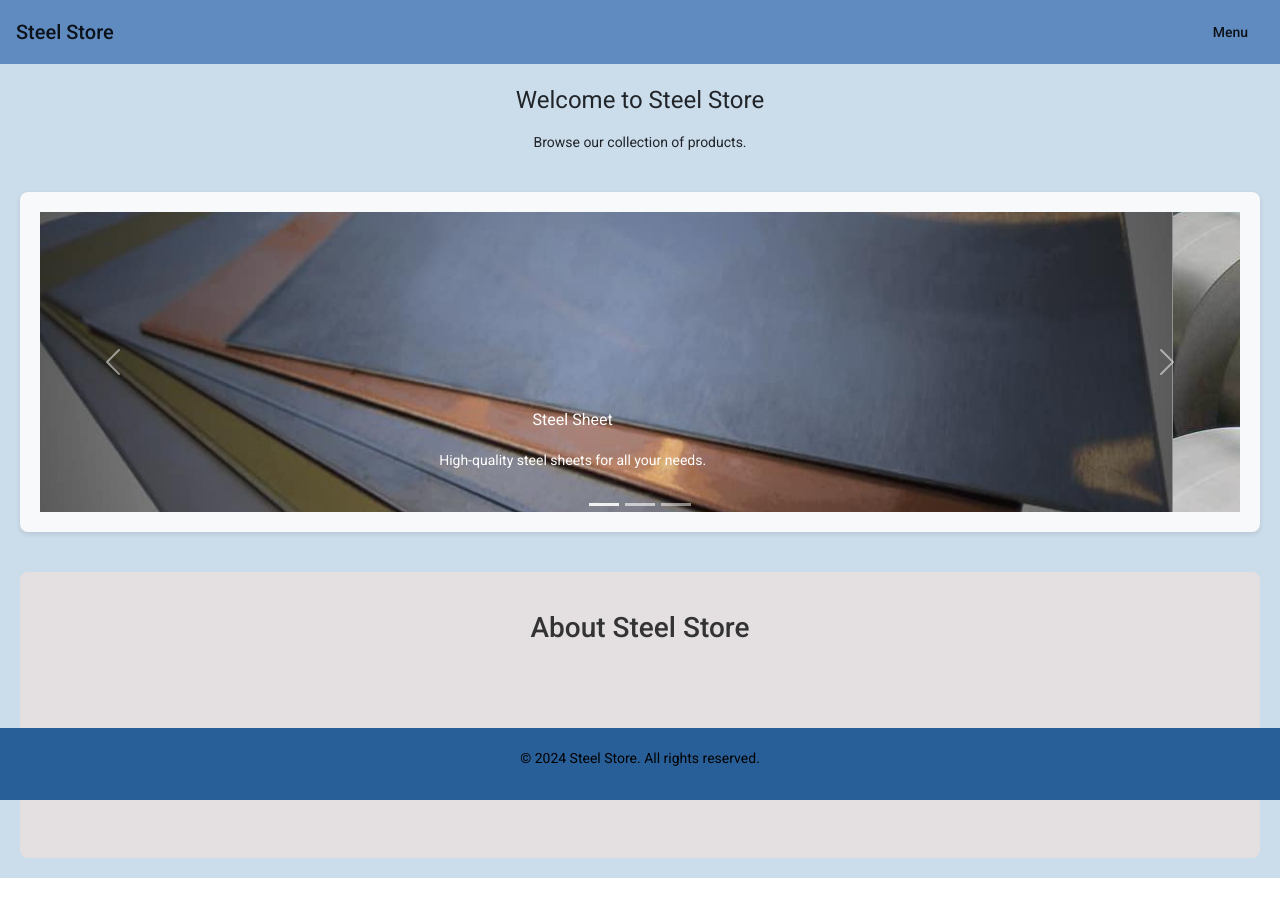
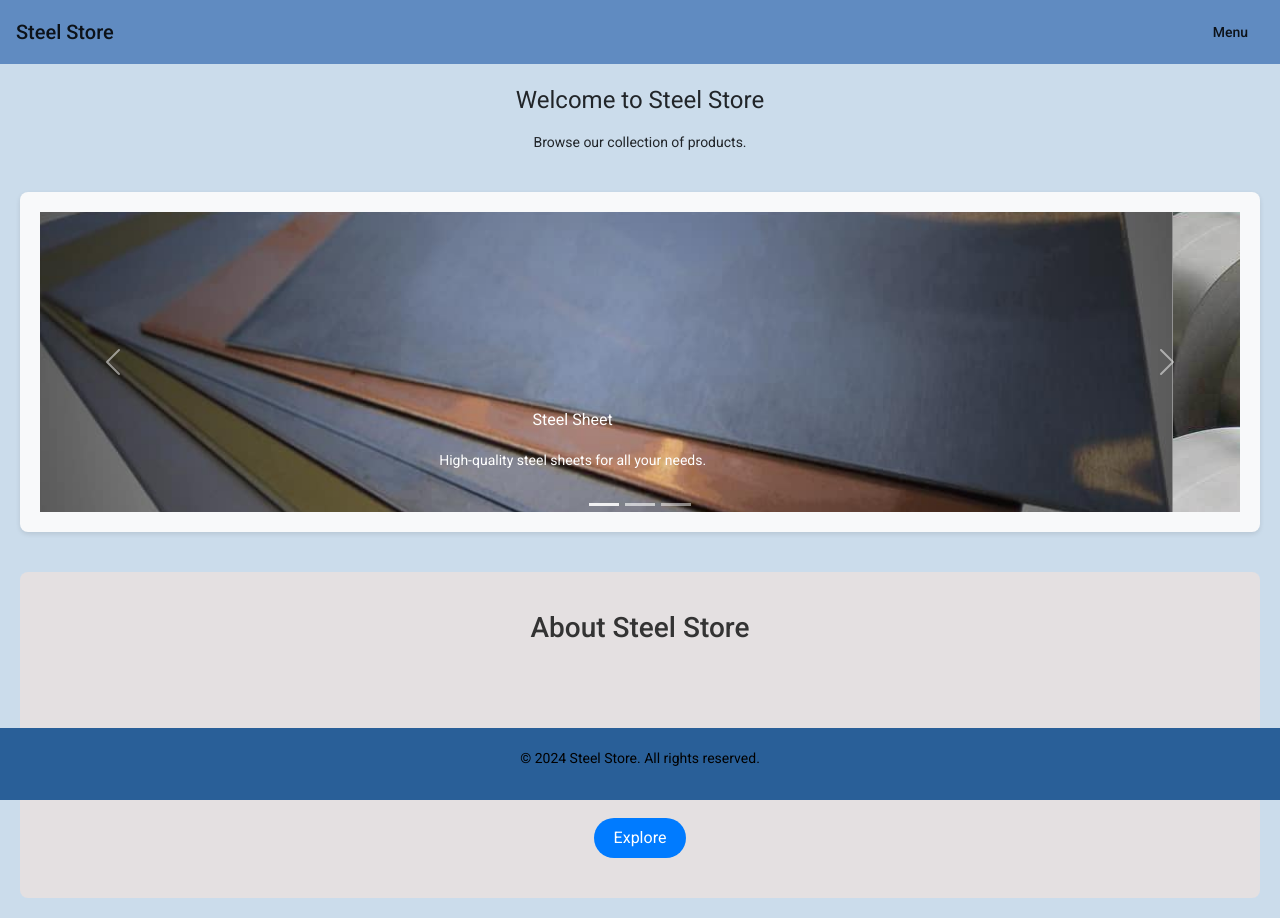
Before and after one commit to MajorDigi/steel-store-mock-up, an Angular app: page / in a window 1280 px wide. Before the commit the page ends 878 px from the top, so only its background shows below. Built offline with nearby package versions, Linux system fonts and the light colour scheme.

Commit message:
Updated comments

```diff
--- a/src/app/landing-page/landing-page.component.css
+++ b/src/app/landing-page/landing-page.component.css
@@ -177,7 +177,8 @@
 }
 /* Styling for the Website Information Container */
 .website-info-container {
-  background-color: #E4E0E1; /* Light blue background color */
+  width: 100%; /* Make the container span the full width of the page */
+  background-color: #E4E0E1; /* Light gray background color */
   padding: 40px 20px; /* Padding for spacing */
   margin-top: 40px; /* Space between carousel and info section */
   border-radius: 8px; /* Rounded corners */
@@ -216,3 +217,27 @@
   margin-top: 0; /* Ensure no space between footer and website container */
   background-color: #295F98; /* Remove the default background color */
 }
+
+/* Explore Button Styling */
+.explore-button {
+  background-color: #007bff; /* Blue background */
+  color: white; /* White text */
+  padding: 10px 20px; /* Space inside the button */
+  border: none; /* Remove default border */
+  border-radius: 25px; /* Rounded corners */
+  font-size: 1rem; /* Adjust font size */
+  cursor: pointer; /* Pointer cursor on hover */
+  transition: background-color 0.3s ease, transform 0.3s ease; /* Smooth hover transition */
+}
+
+/* Hover effect */
+.explore-button:hover {
+  background-color: #0056b3; /* Darker blue on hover */
+  transform: scale(1.05); /* Slight zoom effect on hover */
+}
+
+/* Focus effect (optional) */
+.explore-button:focus {
+  outline: none; /* Remove default outline */
+  box-shadow: 0 0 5px rgba(0, 123, 255, 0.8); /* Optional focus shadow */
+}
--- a/src/app/landing-page/landing-page.component.html
+++ b/src/app/landing-page/landing-page.component.html
@@ -91,6 +91,8 @@
     <div class="website-info">
       <h2>About Steel Store</h2>
       <p>Welcome to Steel Store! We provide high-quality steel products for all your construction and manufacturing needs. Our products are durable, reliable, and perfect for a variety of industrial applications. Explore our wide selection of steel sheets, coils, tubes, and more!</p>
+      <!-- Explore Button -->
+  <button class="explore-button">Explore</button>
     </div>
   </div>
 </div>
```
